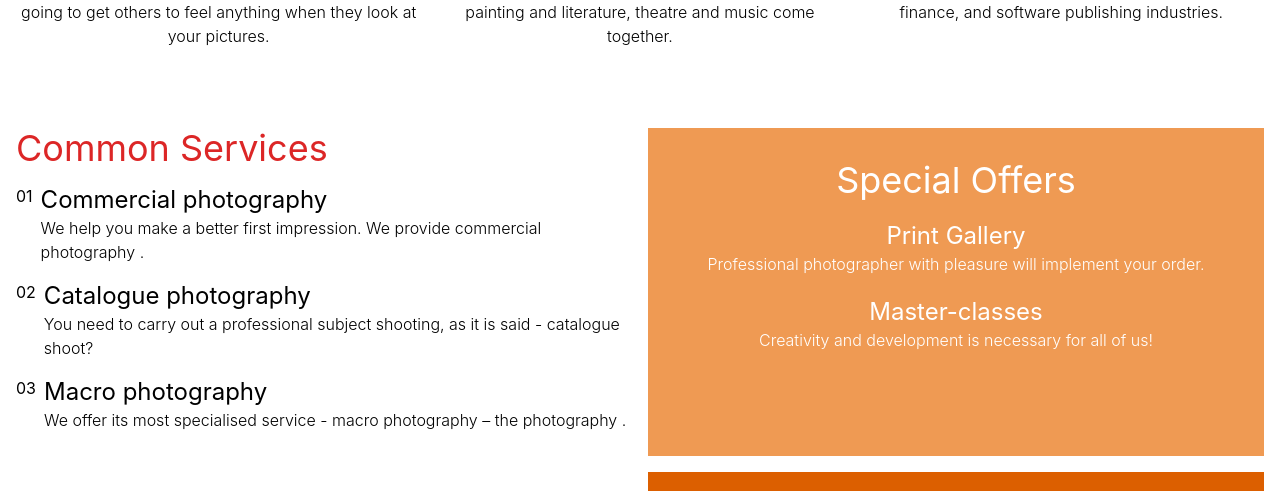
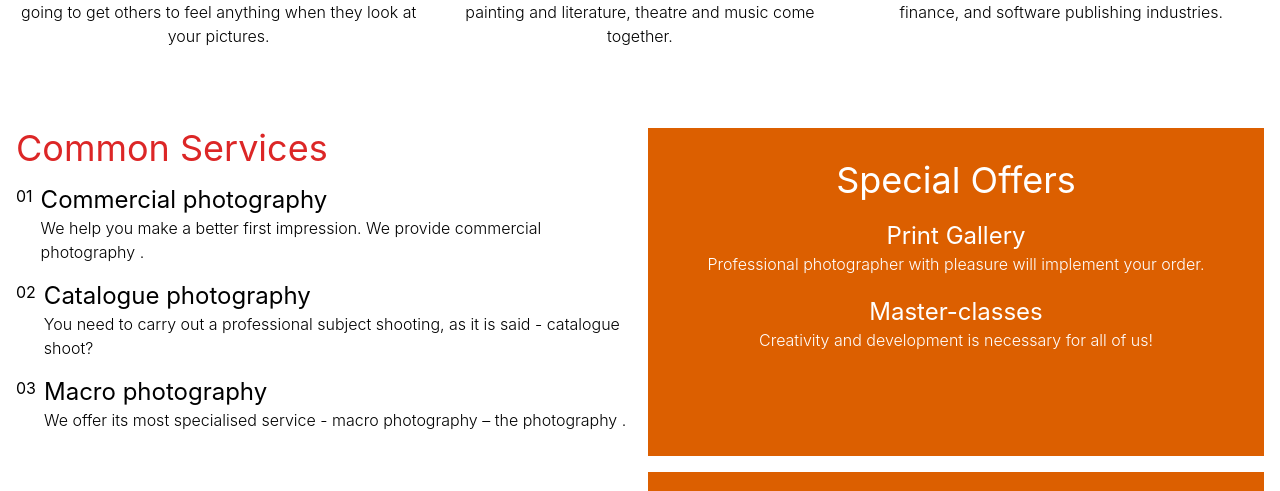
Before and after one commit to gregorymark254/royallens, a React (Create React App) app: page /about in a window 1280 px wide. Shown: the part 1064-1555 px from the top of the page. Built offline with nearby package versions, Linux system fonts and the light colour scheme; a web font is replaced by a local one; what tw-elements would draw is missing.

Commit message:
Update About.js

```diff
--- a/src/pages/About.js
+++ b/src/pages/About.js
@@ -109,7 +109,7 @@ const About = () => {
                   </div>
                 </div>
 
-                <div className="bg-[#EF9A53] text-white text-center py-8 space-y-5">
+                <div className="bg-[#DC5F00] text-white text-center py-8 space-y-5">
                   <h1>Special Offers</h1>
                   <div>
                     <h3>Print Gallery</h3>
```
